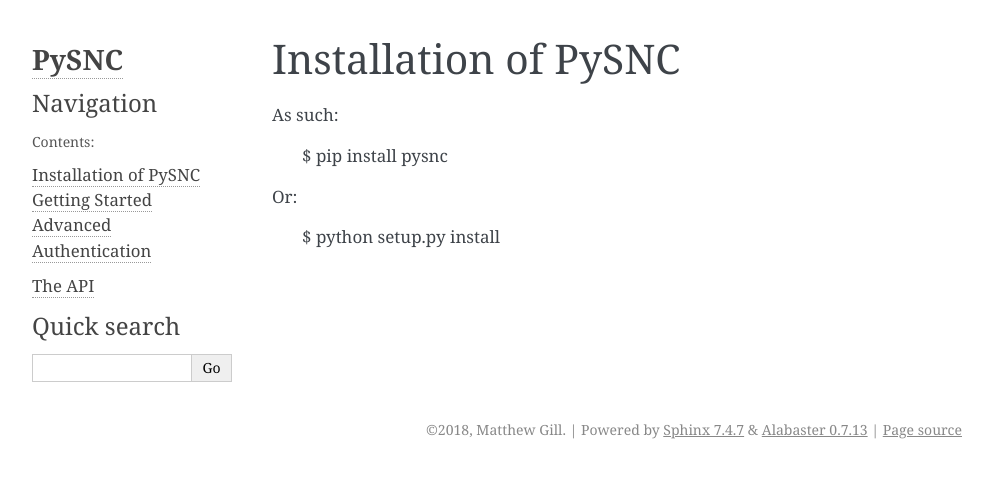
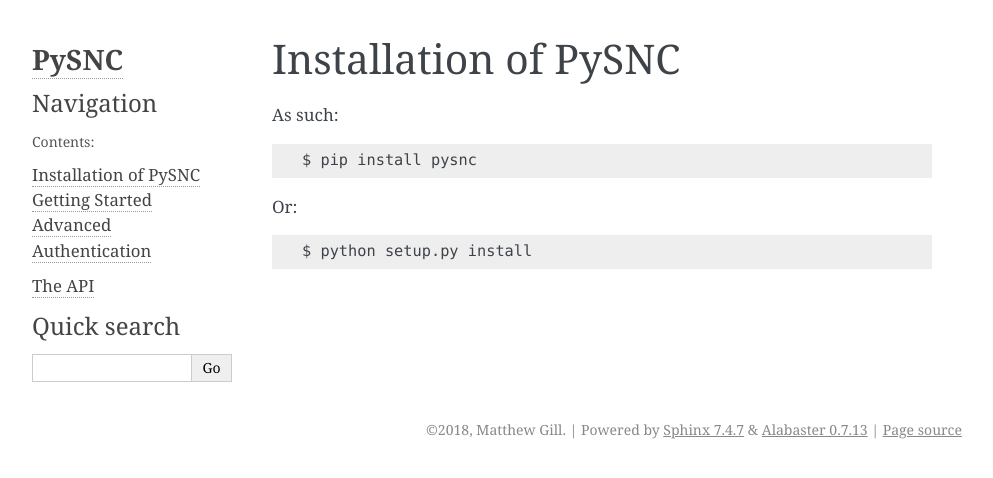
Before and after one commit to ServiceNow/PySNC, a Sphinx documentation site: the page built from docs/user/install.rst, in a window 1280 px wide. Shown: the top 478 px of the page, without its empty margins (148-1141 px from the left). Built offline with Sphinx 7.4.7, drawn with Linux system fonts in a browser that asks for light colours.

```diff
--- a/docs/user/install.rst
+++ b/docs/user/install.rst
@@ -3,10 +3,10 @@
 Installation of PySNC
 =====================
 
-As such:
+As such: ::
 
-    $ pip install pysnc
+   $ pip install pysnc
 
-Or:
+Or: ::
 
     $ python setup.py install
```
